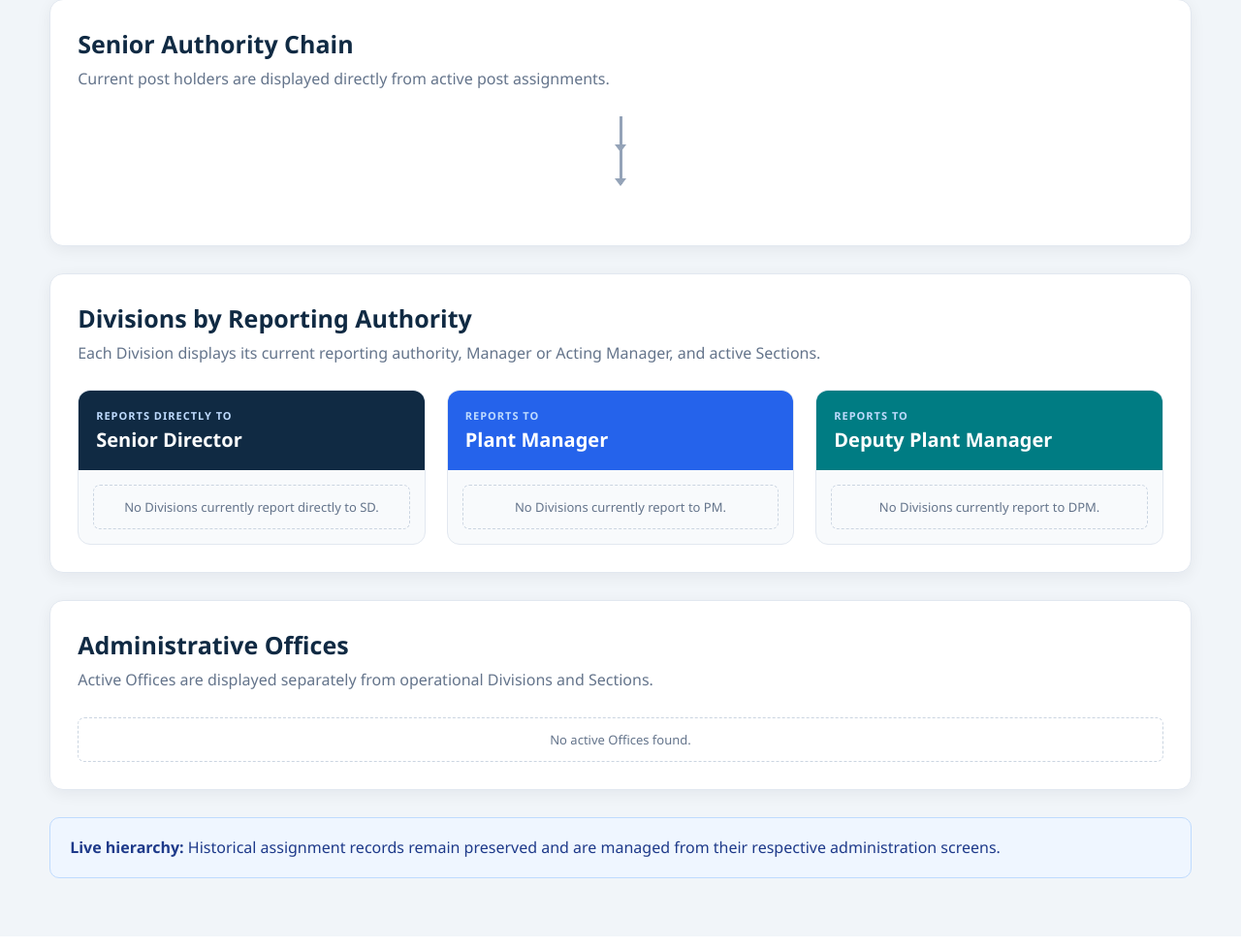
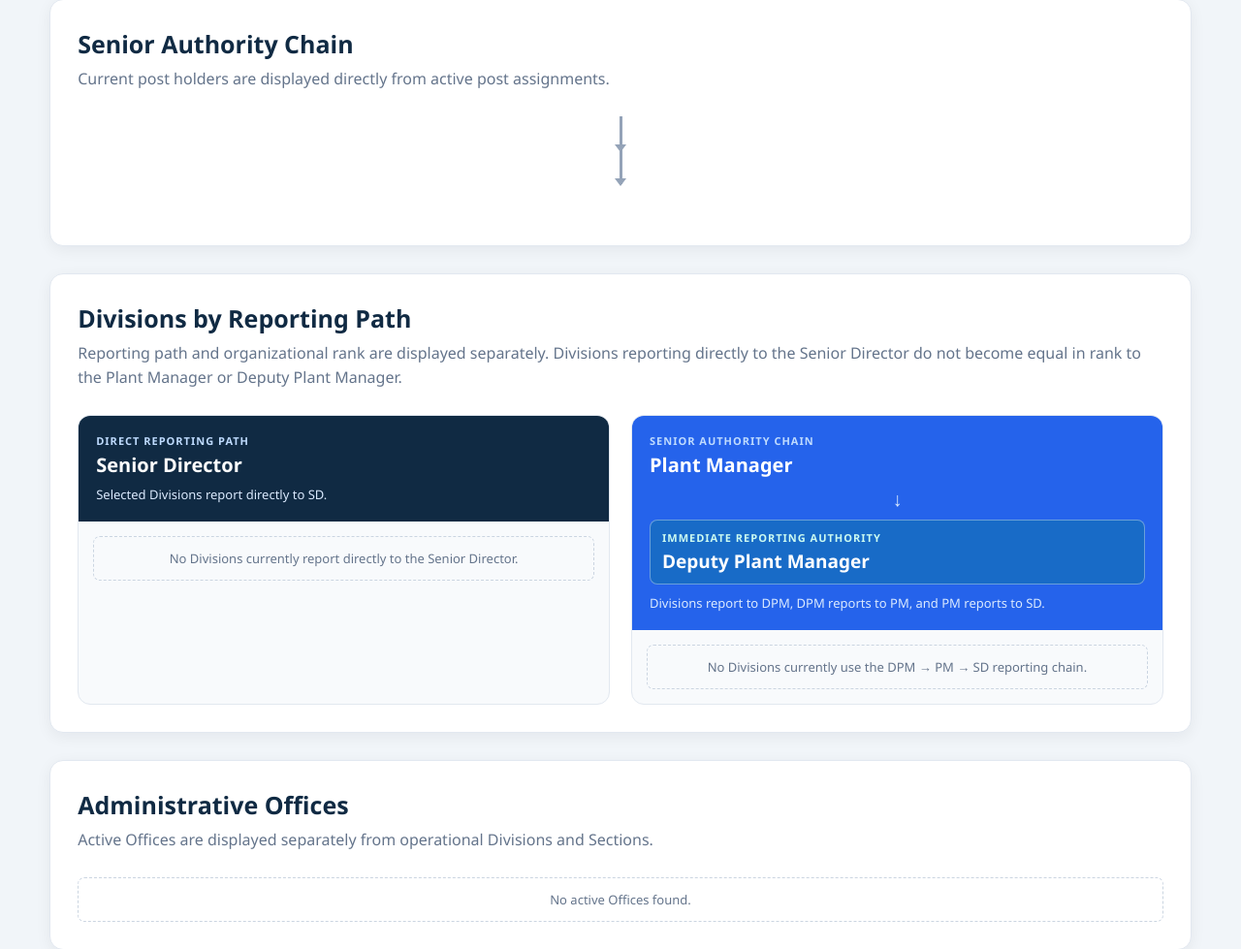
Before and after one commit to shsiddiqui-ai/office-management-system, a Flask app: page /admin/organization-hierarchy in a window 1280 px wide. Shown: the part 421-1400 px from the top of the page at 97% size. Run offline with Flask 3, Linux system fonts and the light colour scheme; data that the repository does not hold is empty.

Commit message:
Correct division reporting hierarchy

```diff
--- a/app.py
+++ b/app.py
@@ -1046,6 +1046,9 @@ def manage_division_reporting_authority(division_id):
         connection.close()
         return "Division not found.", 404
 
+    # Division sirf do reporting paths mein se ek use karegi:
+    # 1. Directly Senior Director
+    # 2. Deputy Plant Manager ke through PM aur SD chain
     authority_posts = connection.execute("""
         SELECT
             id,
@@ -1053,15 +1056,13 @@ def manage_division_reporting_authority(division_id):
         FROM posts
         WHERE name IN (
             'Senior Director',
-            'Plant Manager',
             'Deputy Plant Manager'
         )
           AND is_active = 1
         ORDER BY
             CASE name
                 WHEN 'Senior Director' THEN 1
-                WHEN 'Plant Manager' THEN 2
-                WHEN 'Deputy Plant Manager' THEN 3
+                WHEN 'Deputy Plant Manager' THEN 2
             END
     """).fetchall()
 
@@ -1101,15 +1102,15 @@ def manage_division_reporting_authority(division_id):
             connection.close()
 
             return (
-                "Please select Senior Director, Plant Manager "
-                "or Deputy Plant Manager.",
+                "Please select Senior Director or "
+                "Deputy Plant Manager.",
                 400
             )
 
-        authority_post_id = int(
-            authority_post_id_value
-        )
-
+        authority_post_id = int(authority_post_id_value)
+
+        # Backend validation browser form ko bypass karne par bhi
+        # Plant Manager ya koi doosra post accept nahi karegi.
         selected_authority = connection.execute("""
             SELECT
                 id,
@@ -1118,7 +1119,6 @@ def manage_division_reporting_authority(division_id):
             WHERE id = ?
               AND name IN (
                   'Senior Director',
-                  'Plant Manager',
                   'Deputy Plant Manager'
               )
               AND is_active = 1
@@ -1126,7 +1126,11 @@ def manage_division_reporting_authority(division_id):
 
         if selected_authority is None:
             connection.close()
-            return "The selected reporting authority is invalid.", 400
+
+            return (
+                "The selected reporting authority is invalid.",
+                400
+            )
 
         # Same authority dobara select ho to duplicate history na banayein.
         if (
@@ -1139,7 +1143,7 @@ def manage_division_reporting_authority(division_id):
 
         try:
 
-            # Purani current reporting relationship close karein.
+            # Purani current reporting relationship history mein close karein.
             connection.execute("""
                 UPDATE division_reporting_assignments
                 SET is_active = 0,
@@ -1151,7 +1155,7 @@ def manage_division_reporting_authority(division_id):
                   AND is_active = 1
             """, (division_id,))
 
-            # New reporting authority assign karein.
+            # Nayi reporting authority current assignment banegi.
             connection.execute("""
                 INSERT INTO division_reporting_assignments
                 (
@@ -1209,7 +1213,6 @@ def manage_division_reporting_authority(division_id):
         current_assignment=current_assignment,
         reporting_history=reporting_history
     )
-
 # =================================================
 # DIVISION MANAGER / ACTING MANAGER
 # =================================================
--- a/templates/assign_division_authority.html
+++ b/templates/assign_division_authority.html
@@ -258,7 +258,8 @@
 
             <p class="description">
                 Select whether this Division reports directly to the
-                Senior Director, Plant Manager or Deputy Plant Manager.
+Senior Director or through the Deputy Plant Manager,
+Plant Manager and Senior Director authority chain.
             </p>
 
 
--- a/templates/organization_hierarchy.html
+++ b/templates/organization_hierarchy.html
@@ -877,48 +877,9 @@
         </section>
 
 
-        <!-- DIVISIONS BY REPORTING AUTHORITY -->
+                <!-- DIVISIONS BY REPORTING PATH -->
 
-        <section class="panel">
-
-            <div class="section-heading">
-
-                <h2>Divisions by Reporting Authority</h2>
-
-                <p>
-                    Each Division displays its current reporting authority,
-                    Manager or Acting Manager, and active Sections.
-                </p>
-
-            </div>
-
-
-            <div class="authority-groups">
-
-                <!-- DIRECTLY UNDER SD -->
-
-                <div class="authority-group">
-
-                    <div class="group-header">
-
-                        <div class="group-label">
-                            Reports Directly To
-                        </div>
-
-                        <h3>Senior Director</h3>
-
-                    </div>
-
-                    <div class="division-list">
-
-                        {% set sd_divisions = namespace(count=0) %}
-
-                        {% for division in divisions %}
-
-                            {% if division.authority_post_name == "Senior Director" %}
-
-                                {% set sd_divisions.count =
-                                    sd_divisions.count + 1 %}
+        {% macro division_card(division, sections) %}
 
             <div class="division-card">
 
@@ -957,13 +918,11 @@
                     Sections
                 </div>
 
-                                    {% set section_counter =
-                                        namespace(count=0) %}
+                {% set section_counter = namespace(count=0) %}
 
                 {% for section in sections %}
 
-                                        {% if section.division_id ==
-                                            division.id %}
+                    {% if section.division_id == division.id %}
 
                         {% set section_counter.count =
                             section_counter.count + 1 %}
@@ -977,10 +936,8 @@
                             {% if section.head_name %}
 
                                 <div class="head-detail">
-                                                        Head:
-                                                        {{ section.head_name }}
-                                                        · PIN
-                                                        {{ section.head_pin }}
+                                    Head: {{ section.head_name }}
+                                    · PIN {{ section.head_pin }}
                                 </div>
 
                             {% else %}
@@ -1007,6 +964,69 @@
 
             </div>
 
+        {% endmacro %}
+
+
+        <section class="panel">
+
+            <div class="section-heading">
+
+                <h2>Divisions by Reporting Path</h2>
+
+                <p>
+                    Reporting path and organizational rank are displayed
+                    separately. Divisions reporting directly to the Senior
+                    Director do not become equal in rank to the Plant Manager
+                    or Deputy Plant Manager.
+                </p>
+
+            </div>
+
+
+            <div
+                class="authority-groups"
+                style="grid-template-columns: repeat(2, minmax(0, 1fr));"
+            >
+
+                <!-- DIRECTLY UNDER SENIOR DIRECTOR -->
+
+                <div class="authority-group">
+
+                    <div class="group-header">
+
+                        <div class="group-label">
+                            Direct Reporting Path
+                        </div>
+
+                        <h3>Senior Director</h3>
+
+                        <div
+                            style="
+                                margin-top: 8px;
+                                color: #dbeafe;
+                                font-size: 13px;
+                                line-height: 1.5;
+                            "
+                        >
+                            Selected Divisions report directly to SD.
+                        </div>
+
+                    </div>
+
+                    <div class="division-list">
+
+                        {% set sd_divisions = namespace(count=0) %}
+
+                        {% for division in divisions %}
+
+                            {% if division.authority_post_name ==
+                                "Senior Director" %}
+
+                                {% set sd_divisions.count =
+                                    sd_divisions.count + 1 %}
+
+                                {{ division_card(division, sections) }}
+
                             {% endif %}
 
                         {% endfor %}
@@ -1014,7 +1034,8 @@
                         {% if sd_divisions.count == 0 %}
 
                             <div class="empty-message">
-                                No Divisions currently report directly to SD.
+                                No Divisions currently report directly
+                                to the Senior Director.
                             </div>
 
                         {% endif %}
@@ -1024,256 +1045,126 @@
                 </div>
 
 
-                <!-- UNDER PM -->
+                <!-- DPM, PM AND SD AUTHORITY CHAIN -->
 
                 <div class="authority-group">
 
                     <div class="group-header pm">
 
                         <div class="group-label">
-                            Reports To
+                            Senior Authority Chain
                         </div>
 
                         <h3>Plant Manager</h3>
+
+                        <div
+                            style="
+                                margin: 8px 0;
+                                color: #dbeafe;
+                                font-size: 20px;
+                                font-weight: 800;
+                                text-align: center;
+                            "
+                        >
+                            ↓
+                        </div>
+
+                        <div
+                            style="
+                                padding: 10px 12px;
+                                border: 1px solid rgba(255, 255, 255, 0.35);
+                                border-radius: 8px;
+                                background-color: rgba(0, 124, 131, 0.35);
+                            "
+                        >
+
+                            <div
+                                style="
+                                    color: #ccfbf1;
+                                    font-size: 11px;
+                                    font-weight: 700;
+                                    letter-spacing: 1px;
+                                    text-transform: uppercase;
+                                "
+                            >
+                                Immediate Reporting Authority
+                            </div>
+
+                            <div
+                                style="
+                                    margin-top: 4px;
+                                    font-size: 19px;
+                                    font-weight: 800;
+                                "
+                            >
+                                Deputy Plant Manager
+                            </div>
+
+                        </div>
+
+                        <div
+                            style="
+                                margin-top: 10px;
+                                color: #dbeafe;
+                                font-size: 13px;
+                                line-height: 1.5;
+                            "
+                        >
+                            Divisions report to DPM, DPM reports to PM,
+                            and PM reports to SD.
+                        </div>
 
                     </div>
 
                     <div class="division-list">
 
-                        {% set pm_divisions = namespace(count=0) %}
+                        {% set chain_divisions = namespace(count=0) %}
 
                         {% for division in divisions %}
 
-                            {% if division.authority_post_name == "Plant Manager" %}
+                            {% if division.authority_post_name in
+                                (
+                                    "Deputy Plant Manager",
+                                    "Plant Manager"
+                                )
+                            %}
 
-                                {% set pm_divisions.count =
-                                    pm_divisions.count + 1 %}
+                                {% set chain_divisions.count =
+                                    chain_divisions.count + 1 %}
 
-                                <div class="division-card">
+                                {{ division_card(division, sections) }}
 
-                                    <div class="division-name">
-                                        {{ division.name }}
-                                    </div>
+                                {% if division.authority_post_name ==
+                                    "Plant Manager" %}
 
-                                    <div class="manager-row">
-
-                                        <div class="manager-label">
-                                            Division Incharge
-                                        </div>
-
-                                        {% if division.manager_name %}
-
-                                            <div class="manager-name">
-                                                {{ division.manager_name }}
-                                            </div>
-
-                                            <div class="manager-detail">
-                                                {{ division.responsibility_type }}
-                                                · PIN {{ division.manager_pin }}
-                                            </div>
-
-                                        {% else %}
-
-                                            <div class="vacant">
-                                                Manager not assigned
+                                    <div
+                                        style="
+                                            margin: -7px 0 15px;
+                                            padding: 9px 11px;
+                                            border: 1px solid #fed7aa;
+                                            border-radius: 7px;
+                                            background-color: #fff7ed;
+                                            color: #b45309;
+                                            font-size: 12px;
+                                            font-weight: 700;
+                                        "
+                                    >
+                                        Legacy direct-PM assignment:
+                                        update this Division to Deputy
+                                        Plant Manager from the Units page.
                                     </div>
 
                                 {% endif %}
-
-                                    </div>
-
-                                    <div class="sections-title">
-                                        Sections
-                                    </div>
-
-                                    {% set section_counter =
-                                        namespace(count=0) %}
-
-                                    {% for section in sections %}
-
-                                        {% if section.division_id ==
-                                            division.id %}
-
-                                            {% set section_counter.count =
-                                                section_counter.count + 1 %}
-
-                                            <div class="section-item">
-
-                                                <div class="section-name">
-                                                    {{ section.name }}
-                                                </div>
-
-                                                {% if section.head_name %}
-
-                                                    <div class="head-detail">
-                                                        Head:
-                                                        {{ section.head_name }}
-                                                        · PIN
-                                                        {{ section.head_pin }}
-                                                    </div>
-
-                                                {% else %}
-
-                                                    <div class="head-detail vacant">
-                                                        Head not assigned
-                                                    </div>
-
-                                                {% endif %}
-
-                                            </div>
 
                             {% endif %}
 
                         {% endfor %}
 
-                                    {% if section_counter.count == 0 %}
+                        {% if chain_divisions.count == 0 %}
 
                             <div class="empty-message">
-                                            No active Sections
-                                        </div>
-
-                                    {% endif %}
-
-                                </div>
-
-                            {% endif %}
-
-                        {% endfor %}
-
-                        {% if pm_divisions.count == 0 %}
-
-                            <div class="empty-message">
-                                No Divisions currently report to PM.
-                            </div>
-
-                        {% endif %}
-
-                    </div>
-
-                </div>
-
-
-                <!-- UNDER DPM -->
-
-                <div class="authority-group">
-
-                    <div class="group-header dpm">
-
-                        <div class="group-label">
-                            Reports To
-                        </div>
-
-                        <h3>Deputy Plant Manager</h3>
-
-                    </div>
-
-                    <div class="division-list">
-
-                        {% set dpm_divisions = namespace(count=0) %}
-
-                        {% for division in divisions %}
-
-                            {% if division.authority_post_name ==
-                                "Deputy Plant Manager" %}
-
-                                {% set dpm_divisions.count =
-                                    dpm_divisions.count + 1 %}
-
-                                <div class="division-card">
-
-                                    <div class="division-name">
-                                        {{ division.name }}
-                                    </div>
-
-                                    <div class="manager-row">
-
-                                        <div class="manager-label">
-                                            Division Incharge
-                                        </div>
-
-                                        {% if division.manager_name %}
-
-                                            <div class="manager-name">
-                                                {{ division.manager_name }}
-                                            </div>
-
-                                            <div class="manager-detail">
-                                                {{ division.responsibility_type }}
-                                                · PIN {{ division.manager_pin }}
-                                            </div>
-
-                                        {% else %}
-
-                                            <div class="vacant">
-                                                Manager not assigned
-                                            </div>
-
-                                        {% endif %}
-
-                                    </div>
-
-                                    <div class="sections-title">
-                                        Sections
-                                    </div>
-
-                                    {% set section_counter =
-                                        namespace(count=0) %}
-
-                                    {% for section in sections %}
-
-                                        {% if section.division_id ==
-                                            division.id %}
-
-                                            {% set section_counter.count =
-                                                section_counter.count + 1 %}
-
-                                            <div class="section-item">
-
-                                                <div class="section-name">
-                                                    {{ section.name }}
-                                                </div>
-
-                                                {% if section.head_name %}
-
-                                                    <div class="head-detail">
-                                                        Head:
-                                                        {{ section.head_name }}
-                                                        · PIN
-                                                        {{ section.head_pin }}
-                                                    </div>
-
-                                                {% else %}
-
-                                                    <div class="head-detail vacant">
-                                                        Head not assigned
-                                                    </div>
-
-                                                {% endif %}
-
-                                            </div>
-
-                                        {% endif %}
-
-                                    {% endfor %}
-
-                                    {% if section_counter.count == 0 %}
-
-                                        <div class="empty-message">
-                                            No active Sections
-                                        </div>
-
-                                    {% endif %}
-
-                                </div>
-
-                            {% endif %}
-
-                        {% endfor %}
-
-                        {% if dpm_divisions.count == 0 %}
-
-                            <div class="empty-message">
-                                No Divisions currently report to DPM.
+                                No Divisions currently use the
+                                DPM → PM → SD reporting chain.
                             </div>
 
                         {% endif %}
@@ -1285,7 +1176,6 @@
             </div>
 
         </section>
-
 
         <!-- DIVISIONS WITHOUT REPORTING AUTHORITY -->
 
@@ -1312,8 +1202,8 @@
                     <h2>Reporting Authority Required</h2>
 
                     <p>
-                        These active Divisions do not currently have an
-                        SD, PM or DPM reporting assignment.
+                        These active Divisions do not currently have a valid
+Senior Director or Deputy Plant Manager reporting path.
                     </p>
 
                 </div>
```
Also changed, not shown: docs/PROJECT_RULES.md (+27 -8 lines). Lines whose indentation alone changed are shown as unchanged.
